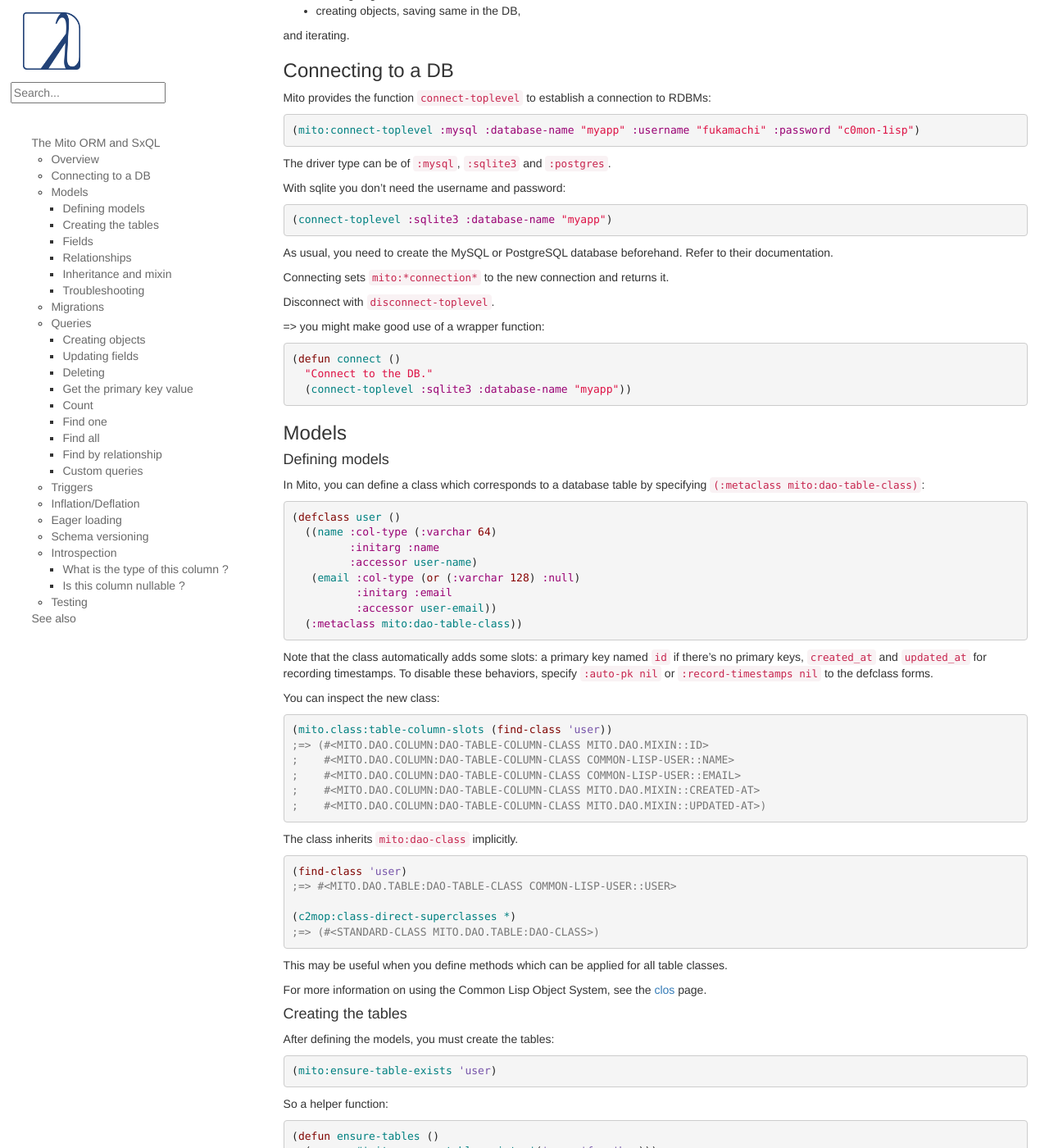
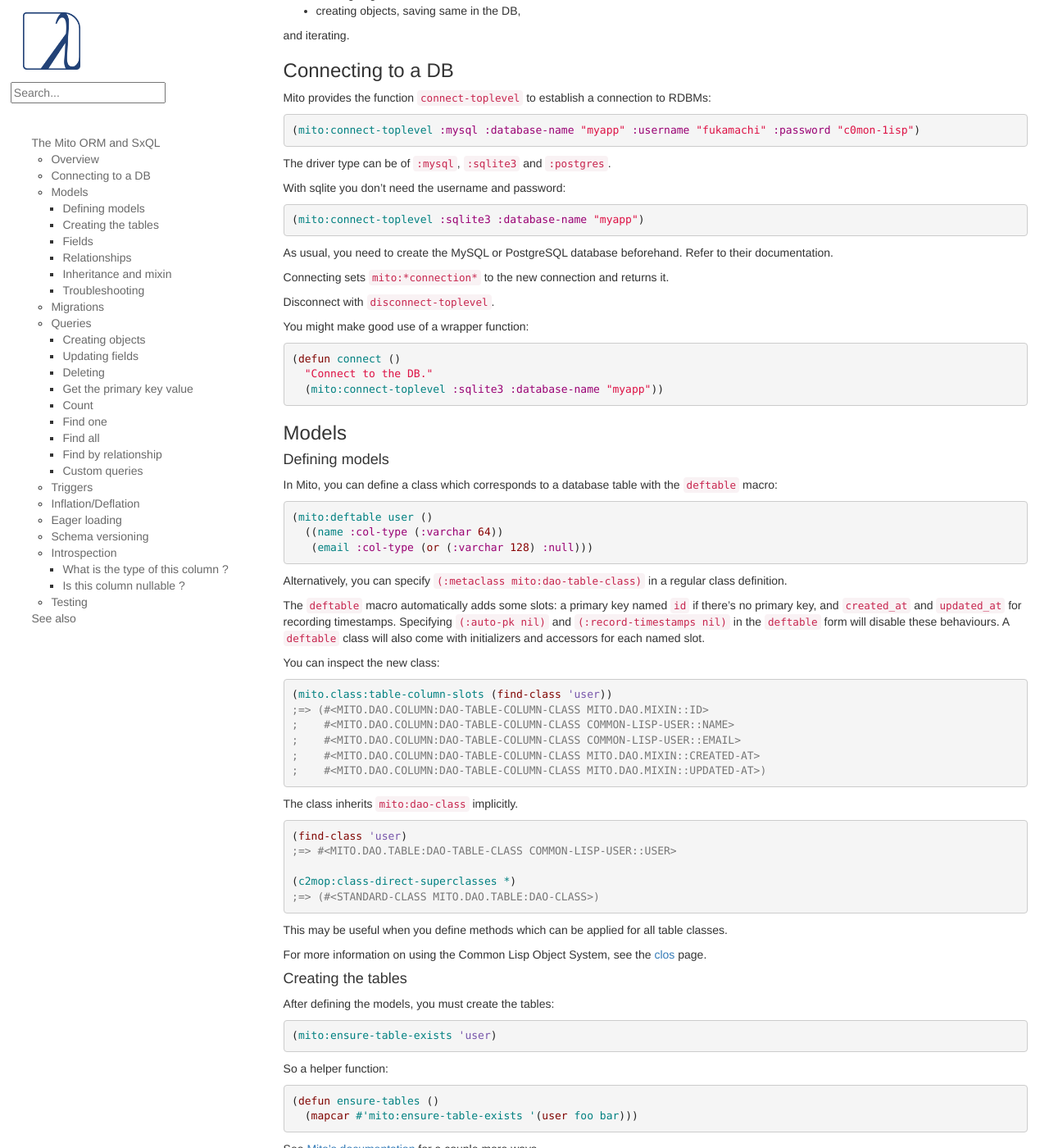
Before and after one commit to LispCookbook/cl-cookbook, a Jekyll site: the page built from databases.md, in a window 1280 px wide and 1400 px high, scrolled down 889 px. Shown: the whole window at 82% size. Built offline with Jekyll 4.4.1, drawn with Linux system fonts in a browser that asks for light colours; some of the changed text lies outside the part shown.

Commit message:
databases.md: Prefer `deftable` to `defclass` when appropriate
The deftable macro automates the creation of accessors and initargs, making it much less verbose and more closely resembling the library's documentation. All instances of defclass where the metaclass is mito:dao-table-class have been replaced with an equivalent deftable form.

```diff
--- a/databases.md
+++ b/databases.md
@@ -70,7 +70,7 @@ The driver type can be of `:mysql`, `:sqlite3` and `:postgres`.
 With sqlite you don't need the username and password:
 
 ~~~lisp
-(connect-toplevel :sqlite3 :database-name "myapp")
+(mito:connect-toplevel :sqlite3 :database-name "myapp")
 ~~~
 
 As usual, you need to create the MySQL or PostgreSQL database beforehand.
@@ -80,36 +80,28 @@ Connecting sets `mito:*connection*` to the new connection and returns it.
 
 Disconnect with `disconnect-toplevel`.
 
-=> you might make good use of a wrapper function:
+You might make good use of a wrapper function:
 
 ~~~lisp
 (defun connect ()
   "Connect to the DB."
-  (connect-toplevel :sqlite3 :database-name "myapp"))
+  (mito:connect-toplevel :sqlite3 :database-name "myapp"))
 ~~~
 
 ### Models
 
 #### Defining models
 
-In Mito, you can define a class which corresponds to a database table
-by specifying `(:metaclass mito:dao-table-class)`:
+In Mito, you can define a class which corresponds to a database table with the `deftable` macro:
 
 ~~~lisp
-(defclass user ()
-  ((name :col-type (:varchar 64)
-         :initarg :name
-         :accessor user-name)
-   (email :col-type (or (:varchar 128) :null)
-          :initarg :email
-          :accessor user-email))
-  (:metaclass mito:dao-table-class))
+(mito:deftable user ()
+  ((name :col-type (:varchar 64))
+   (email :col-type (or (:varchar 128) :null)))
 ~~~
+Alternatively, you can specify `(:metaclass mito:dao-table-class)` in a regular class definition.
 
-Note that the class automatically adds some slots: a primary key named `id`
-if there's no primary keys, `created_at` and `updated_at` for
-recording timestamps. To disable these behaviors, specify `:auto-pk
-nil` or `:record-timestamps nil` to the defclass forms.
+The `deftable` macro automatically adds some slots: a primary key named `id` if there's no primary key, and `created_at` and `updated_at` for recording timestamps. Specifying `(:auto-pk nil)` and `(:record-timestamps nil)` in the `deftable` form will disable these behaviours. A `deftable` class will also come with initializers and accessors for each named slot.
 
 You can inspect the new class:
 
@@ -151,7 +143,7 @@ So a helper function:
 
 ~~~lisp
 (defun ensure-tables ()
-  (mapcar #'mito:ensure-table-exists '('user 'foo 'bar)))
+  (mapcar #'mito:ensure-table-exists '(user foo bar)))
 ~~~
 
 
@@ -180,9 +172,7 @@ Field types are:
 Use `(or <real type> :null)`:
 
 ~~~lisp
-   (email :col-type (or (:varchar 128) :null)
-          :initarg :email
-          :accessor user-email))
+   (email :col-type (or (:varchar 128) :null))
 ~~~
 
 
@@ -191,14 +181,9 @@ Use `(or <real type> :null)`:
 `:unique-keys` can be used like so:
 
 ~~~lisp
-(defclass user ()
-  ((name :col-type (:varchar 64)
-         :initarg :name
-         :accessor user-name)
-   (email :col-type (:varchar 128)
-          :initarg :email
-          :accessor user-email))
-  (:metaclass mito:dao-table-class)
+(mito:deftable user ()
+  ((name :col-type (:varchar 64))
+   (email :col-type (:varchar 128))
   (:unique-keys email))
 ~~~
 
@@ -211,15 +196,10 @@ You can change the table name with `:table-name`.
 You can define a relationship by specifying  a foreign class with `:col-type`:
 
 ~~~lisp
-(defclass tweet ()
-  ((status :col-type :text
-           :initarg :status
-           :accessor tweet-status)
+(mito:deftable tweet ()
+  ((status :col-type :text)
    ;; This slot refers to USER class
-   (user :col-type user
-         :initarg :user
-         :accessor tweet-user))
-  (:metaclass mito:dao-table-class))
+   (user :col-type user))
 
 (table-definition (find-class 'tweet))
 ;=> (#<SXQL-STATEMENT: CREATE TABLE tweet (
@@ -272,16 +252,9 @@ And, thanks to the join table, we can store more information about the relations
 Let's define a `book` class:
 
 ~~~lisp
-(defclass book ()
-    ((title
-       :col-type (:varchar 128)
-       :initarg :title
-       :accessor title)
-     (ean
-       :col-type (or (:varchar 128) :null)
-       :initarg :ean
-       :accessor ean))
-    (:metaclass mito:dao-table-class))
+(mito:deftable book ()
+    ((title :col-type (:varchar 128))
+     (ean :col-type (or (:varchar 128) :null))))
 ~~~
 
 A user can have many books, and a book (as the title, not the physical
@@ -289,14 +262,9 @@ copy) is likely to be in many people's library. Here's the
 intermediate class:
 
 ~~~lisp
-(defclass user-books ()
-    ((user
-      :col-type user
-      :initarg :user)
-    (book
-      :col-type book
-      :initarg :book))
-    (:metaclass mito:dao-table-class))
+(mito:deftable user-books ()
+    ((user :col-type user)
+     (book :col-type book)))
 ~~~
 
 Each time we want to add a book to a user's collection (say in
@@ -306,20 +274,11 @@ But someone may very well own many copies of one book. This is an
 information we can store in the join table:
 
 ~~~lisp
-(defclass user-books ()
-    ((user
-      :col-type user
-      :initarg :user)
-    (book
-      :col-type book
-      :initarg :book)
+(mito:deftable user-books ()
+    ((user :col-type user)
+     (book :col-type book)
     ;; Set the quantity, 1 by default:
-    (quantity
-      :col-type :integer
-      :initarg :quantity
-      :initform 1
-      :accessor quantity))
-    (:metaclass mito:dao-table-class))
+     (quantity :col-type :integer)))
 ~~~
 
 
@@ -329,21 +288,13 @@ A subclass of DAO-CLASS is allowed to be inherited. This may be useful
 when you need classes which have similar columns:
 
 ~~~lisp
-(defclass user ()
-  ((name :col-type (:varchar 64)
-         :initarg :name
-         :accessor user-name)
-   (email :col-type (:varchar 128)
-          :initarg :email
-          :accessor user-email))
-  (:metaclass mito:dao-table-class)
+(mito:deftable user ()
+  ((name :col-type (:varchar 64))
+   (email :col-type (:varchar 128)))
   (:unique-keys email))
 
-(defclass temporary-user (user)
-  ((registered-at :col-type :timestamp
-                  :initarg :registered-at
-                  :accessor temporary-user-registered-at))
-  (:metaclass mito:dao-table-class))
+(mito:deftable temporary-user (user)
+  ((registered-at :col-type :timestamp)))
 
 (mito:table-definition 'temporary-user)
 ;=> (#<SXQL-STATEMENT: CREATE TABLE temporary_user (
@@ -357,9 +308,9 @@ when you need classes which have similar columns:
 ;    )>)
 ~~~
 
-If you need a 'template' for tables which doesn't related to any
-database tables, you can use `DAO-TABLE-MIXIN`. Below the `has-email`
-class will not create a table.
+If you need a 'template' for tables which aren't related to any
+database tables, you can use `DAO-TABLE-MIXIN` in a `defclass` form. The `has-email`
+class below will not create a table.
 
 ~~~lisp
 (defclass has-email ()
@@ -370,11 +321,8 @@ class will not create a table.
   (:unique-keys email))
 ;=> #<MITO.DAO.MIXIN:DAO-TABLE-MIXIN COMMON-LISP-USER::HAS-EMAIL>
 
-(defclass user (has-email)
-  ((name :col-type (:varchar 64)
-         :initarg :name
-         :accessor user-name))
-  (:metaclass mito:dao-table-class))
+(mito:deftable user (has-email)
+  ((name :col-type (:varchar 64))))
 ;=> #<MITO.DAO.TABLE:DAO-TABLE-CLASS COMMON-LISP-USER::USER>
 
 (mito:table-definition 'user)
@@ -420,9 +368,9 @@ More info [here](https://stackoverflow.com/questions/38811931/how-to-change-clas
 
 ### Migrations
 
-We can run database migrations manually, as shown below, and we can
+We can run database migrations manually, as shown below, or we can
 automatically run migrations after a change to the model
-definitions. To do that, set `mito:*auto-migration-mode*` to `t`.
+definitions. To enable automatic migrations, set `mito:*auto-migration-mode*` to `t`.
 
 The first step is to create the tables, if needed:
 
@@ -460,14 +408,9 @@ There are no changes from the previous user definition:
 Now let's add a unique `email` field:
 
 ~~~lisp
-(defclass user ()
-  ((name :col-type (:varchar 64)
-         :initarg :name
-         :accessor user-name)
-   (email :col-type (:varchar 128)
-          :initarg :email
-          :accessor user-email))
-  (:metaclass mito:dao-table-class)
+(mito:deftable user ()
+  ((name :col-type (:varchar 64))
+   (email :col-type (:varchar 128)))
   (:unique-keys email))
 ~~~
 
@@ -714,21 +657,14 @@ functions, you can define `:before`, `:after` or `:around` methods to those, lik
 Inflation/Deflation is a function to convert values between Mito and RDBMS.
 
 ~~~lisp
-(defclass user-report ()
-  ((title :col-type (:varchar 100)
-          :initarg :title
-          :accessor report-title)
+(mito:deftable user-report ()
+  ((title :col-type (:varchar 100))
    (body :col-type :text
-         :initarg :body
-         :initform ""
-         :accessor report-body)
+         :initform "")
    (reported-at :col-type :timestamp
-                :initarg :reported-at
                 :initform (local-time:now)
-                :accessor report-reported-at
                 :inflate #'local-time:universal-to-timestamp
-                :deflate #'local-time:timestamp-to-universal))
-  (:metaclass mito:dao-table-class))
+                :deflate #'local-time:timestamp-to-universal)))
 ~~~
 
 ### Eager loading
```
